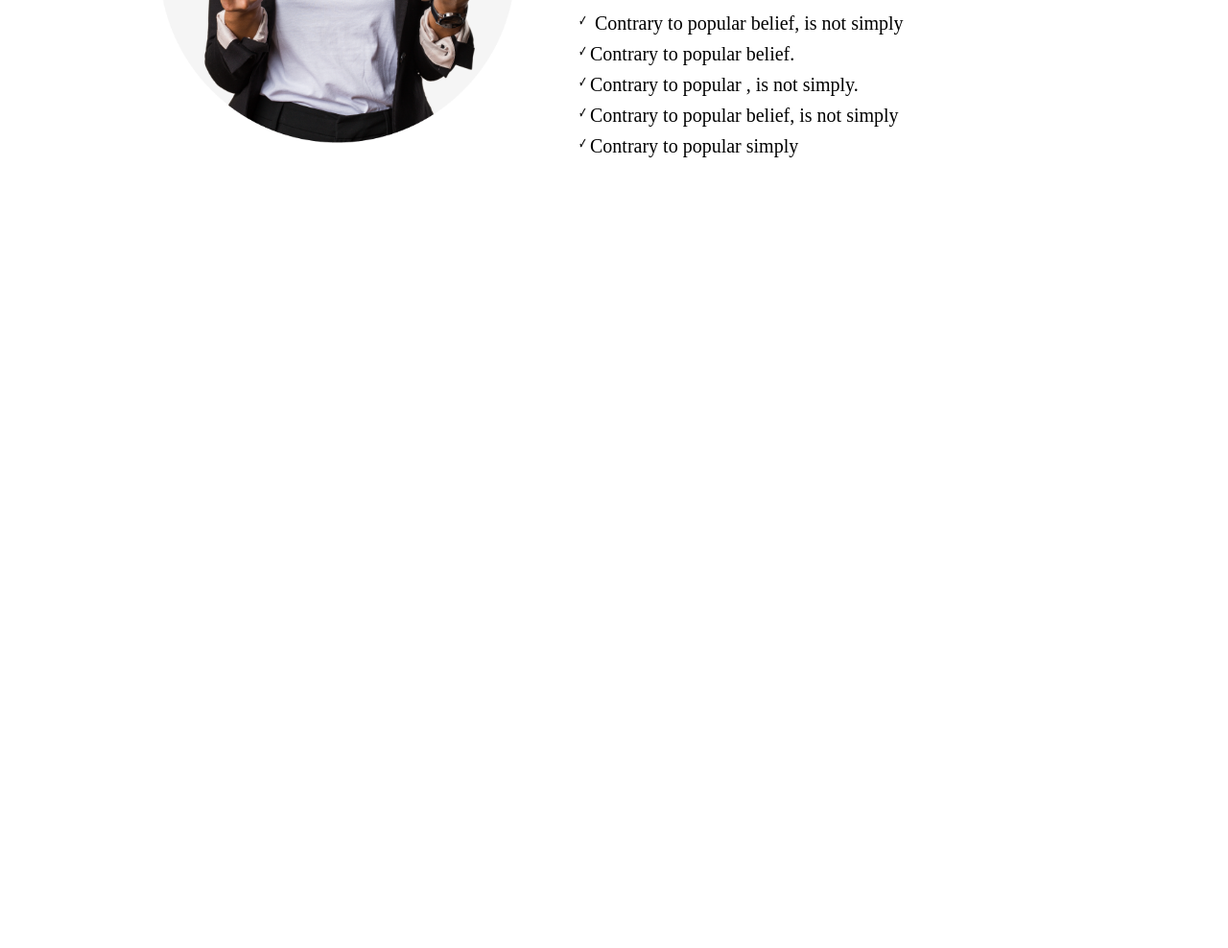
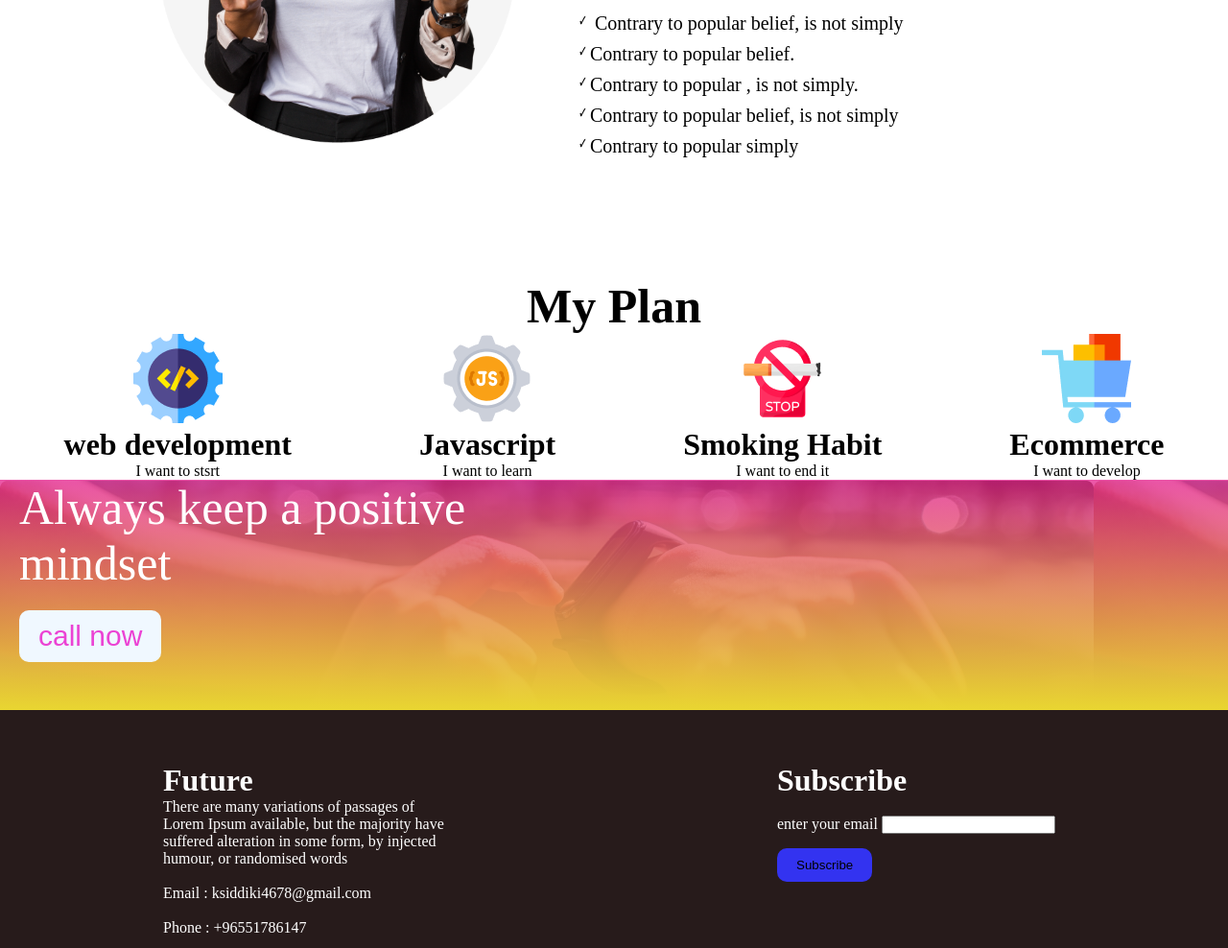
Before and after one commit to mdKamalAhmedSiddiki/new-year-new-me, a plain HTML site: page index.html in a window 1280 px wide. Shown: the part 1150-2138 px from the top of the page at 96% size. Before the commit the page ends 1440 px from the top, so only its background shows below. Drawn offline with Linux system fonts and the light colour scheme.

Commit message:
added html content

```diff
--- a/index.html
+++ b/index.html
@@ -48,5 +48,68 @@
         </div>
 
     </div>
+
+
+<div class="box">
+
+    <h1 class="dHead">My Plan</h1>
+
+    <div class="box-1">
+        <div><img src="/images/icons/web.png" alt="">
+        <h1>web development</h1>
+    <p>I want to stsrt</p>
+    </div>
+        <div><img src="/images/icons/js.png" alt="">
+            <h1>Javascript</h1>
+            <p>I want to learn</p>
+        </div>
+        <div><img src="/images/icons/smoke.png" alt="">
+        <h1>Smoking Habit</h1>
+    <p>I want to end it</p></div>
+        <div>
+            <img src="/images/icons/ecom.png" alt="">
+            <h1>Ecommerce</h1>
+            <p>I want to develop</p>
+        </div>
+    </div>
+
+
+
+    <div class="box-2">
+        <p class="pHead">Always keep a positive <br>
+            mindset</p>
+        <button class="btn-1">call now</button>
+    </div>
+
+<div class="box-3">
+    <div class="footer">
+        <h1>Future</h1>
+<p>There are many variations of passages of Lorem Ipsum
+    available, but the majority have suffered alteration in some
+    form, by injected humour, or randomised words</p><br>
+<p>Email : ksiddiki4678@gmail.com</p><br>
+<p>Phone : +96551786147</p><br>
+<div>
+    <img src="/images/icons/fb.png" alt="">
+    <img src="/images/icons/twitter.png" alt="">
+    <img src="/images/icons/youtube.png" alt="">
+</div>
+
+    </div>
+
+
+    <div class="footer-1">
+        <h1>Subscribe</h1><br>
+<label for="email">enter your email</label>
+<input type="email" name="email" id="">
+<button class="btn-f">Subscribe</button>
+
+    </div>
+</div>
+
+</div>
+
+
+
 </body>
 </html>
--- a/styles/style.css
+++ b/styles/style.css
@@ -10,27 +10,27 @@
 
 }
 .content{
-    position: absolute;
     width: 90%;
     height: 70vh;
     justify-content: center;
     text-align: right;
-    /* margin-top: 200px; */
+
 
 }
 
 
 
-/* the below context is a class of h1 */
+
 .context{
-margin-top: 250px;
+    /* just try */
+/* margin-top: 250px; */
+padding-top: 250px;
 margin-right: 100px;
 font-size: 50px;
 }
 
 
 
-/* the below context-1 is a class of p */
 .context-1{
     margin-right: 100px;
 }
@@ -46,13 +46,7 @@ font-size: 50px;
 
 }
 
-
-
-
-
-
 .container-1{
-    position: absolute;
     display: flex;
     width: 100%;
     height: 100vh;
@@ -60,7 +54,7 @@ font-size: 50px;
 }
 
 .content-1{
-    position: relative;
+
     margin-left: 150px;
 }
 .content-1 img{
@@ -87,3 +81,74 @@ font-size: 50px;
     height: 20px;
     width: 15px;
 }
+
+
+
+
+/* there is from yet to push to github */
+
+.box{
+    width: 100%;
+    height: 100vh;
+}
+.dHead{
+    display: flex;
+    justify-content: center;
+    font-size: 50px;
+}
+.box-1{
+    display: flex;
+    justify-content: space-around;
+    text-align: center;
+}
+
+.box-2{
+    width: 100%;
+    height: 30%;
+    background: linear-gradient(to top, rgb(233, 214, 49), rgba(228, 27, 138, 0.747)), url("/images/watch.png") ;
+    color: white;
+    font-size: 50px;
+}
+
+.pHead{
+    margin-left: 20px;
+}
+
+
+.btn-1{
+margin: 20px;
+padding: 10px 20px;
+background-color: aliceblue;
+border: none;
+color: rgb(235, 67, 212);
+font-size: 30px;
+border-radius: 10px;
+}
+
+.box-3{
+    width: 100%;
+    height: 45%;
+    display: flex;
+    justify-content: space-around;
+    align-items: center;
+    background-color: rgb(39, 27, 27);
+    color: white;
+
+}
+.footer{
+    width: 300px;
+    height: 250px;
+}
+.footer-1{
+    width: 300px;
+    height: 250px;
+
+
+}
+.btn-f{
+    margin-top: 15px;
+    padding: 10px 20px;
+    background-color: #3333f0;
+    border: none;
+    border-radius: 10px;
+}
```
